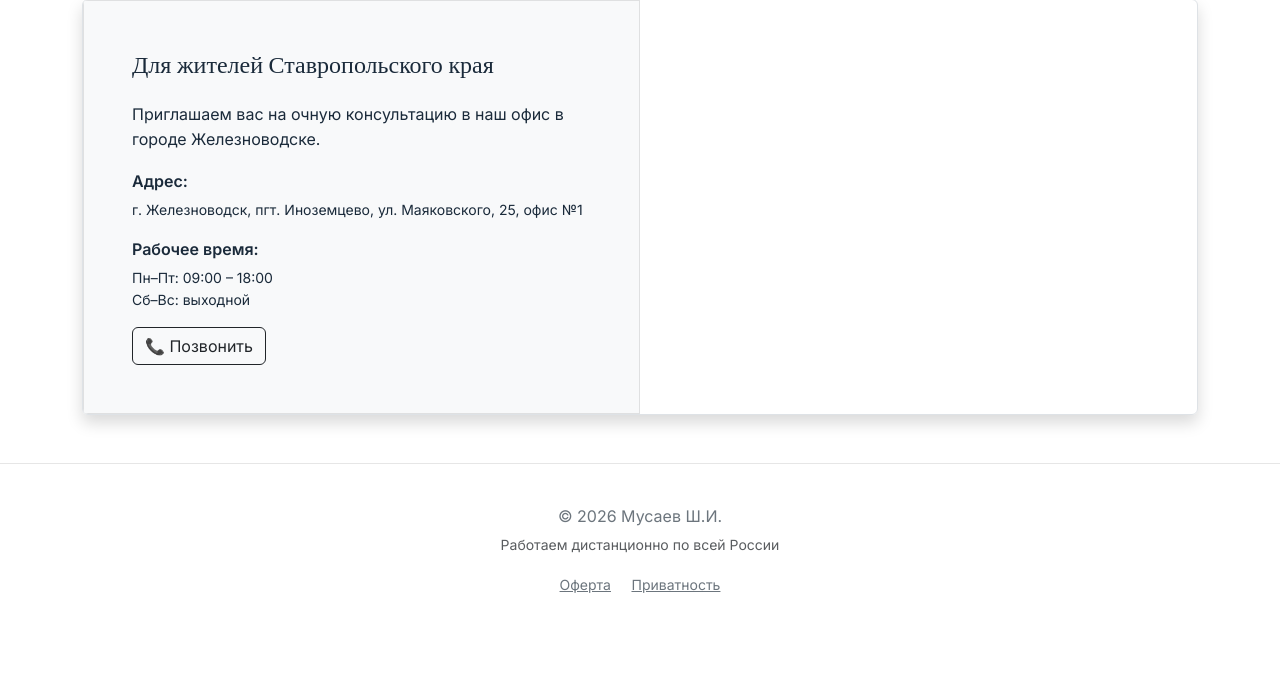
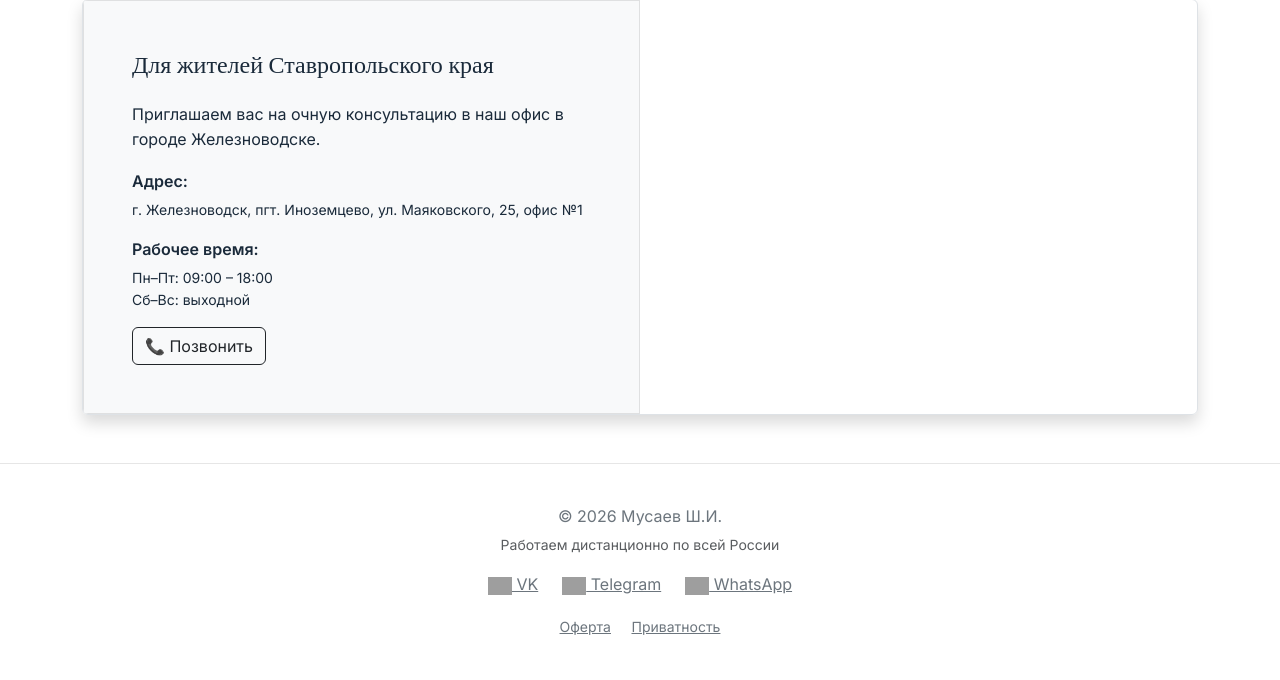
Before and after one commit to mus-shi/bankruptcy, a Flask app: page / in a window 1280 px wide. Shown: the part 995-1675 px from the top of the page. Before the commit the page ends 1588 px from the top, so only its background shows below. Run offline with Flask 3, Linux system fonts and the light colour scheme; some libraries are stand-ins or nearby versions; grey boxes are pictures that could not be loaded.

Commit message:
Update index.html

```diff
--- a/templates/index.html
+++ b/templates/index.html
@@ -36,7 +36,7 @@
                 </div>
                 <div class="col-md-4 col-feature-center">
                     <div class="feature-card">
-                        <img src="https://img.icons8.com/color/48/silent.png" width="32" class="mb-3">
+                        <img src="https://img.icons8.com/color/48/phone-off.png" width="32" class="mb-3">
                         <strong>Стоп звонки<br>коллекторов</strong>
                         <div class="small text-muted">С первого дня — тишина</div>
                     </div>
@@ -114,6 +114,17 @@
         <div class="container">
             <p class="mb-1">© 2026 Мусаев Ш.И.</p>
             <p class="small text-muted mb-3">Работаем дистанционно по всей России</p>
+            <div class="d-flex justify-content-center gap-4 mb-3">
+                <a href="https://vk.com/your_vkontakte" target="_blank" class="social-link">
+                    <img src="https://img.icons8.com/color/32/vk--v1.png" width="24" alt="VK"> VK
+                </a>
+                <a href="https://t.me/your_telegram" target="_blank" class="social-link">
+                    <img src="https://img.icons8.com/color/32/telegram-app--v1.png" width="24" alt="Telegram"> Telegram
+                </a>
+                <a href="https://wa.me/79991234567" target="_blank" class="social-link">
+                    <img src="https://img.icons8.com/color/32/whatsapp--v1.png" width="24" alt="WhatsApp"> WhatsApp
+                </a>
+            </div>
             <a href="/offer" class="small mx-2">Оферта</a>
             <a href="/privacy" class="small mx-2">Приватность</a>
         </div>
```
